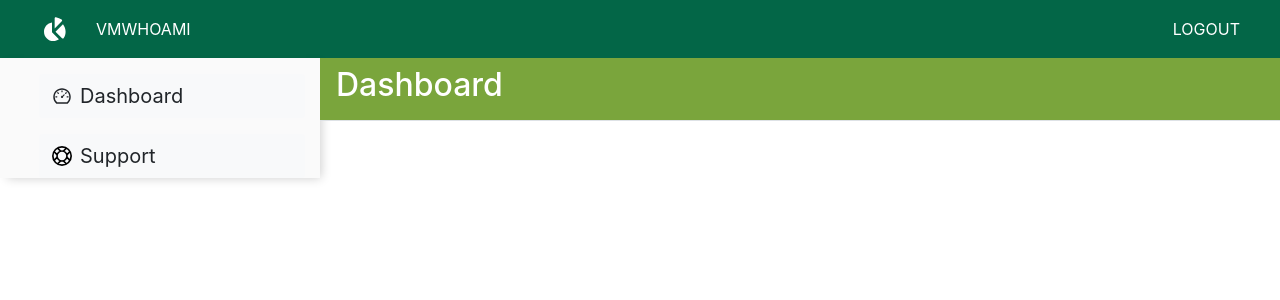
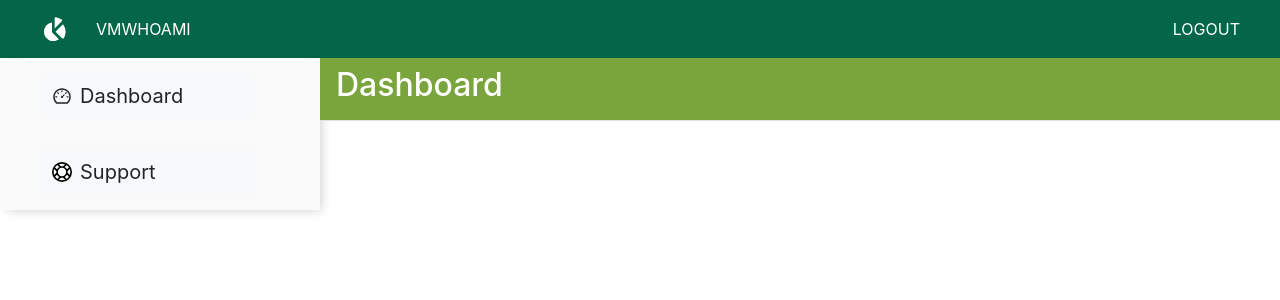
Before and after one commit to vmwhoami/admin_ui_maib, a React (Create React App) app: page / in a window 1280 px wide. Shown: the top 300 px of the page. Built offline with nearby package versions, Linux system fonts and the light colour scheme; no server answers; what miragejs would draw is missing.

Commit message:
Add FindUser Component form styling

```diff
--- a/src/components/App.js
+++ b/src/components/App.js
@@ -1,12 +1,14 @@
 import { BrowserRouter, Route, Switch } from 'react-router-dom';
 
 import Dashboard from '../pages/Dashboard';
+import Support from '../pages/Support';
 
 function App() {
   return (
     <BrowserRouter>
       <Switch>
         <Route path="/" component={Dashboard} exact />
+        <Route path="/support" component={Support} />
       </Switch>
     </BrowserRouter>
   );
--- /dev/null
+++ b/src/components/FindUser/FindUser.js
@@ -0,0 +1,35 @@
+import React from 'react';
+import {
+  Form, Row, Col, Button,
+} from 'react-bootstrap';
+
+const FindUser = () => (
+  <>
+    <h4>Cauta Uilizator</h4>
+    <Form as={Row}>
+      <Col lg={8}>
+        <Row className="mb-3 d-flex align-items-end">
+          <Form.Group as={Col} controlId="formGridCity">
+            <Form.Label className="green">IDNP</Form.Label>
+            <Form.Control className="rounded-0 border-top-0 border-left-0 border-right-0 shadow-none mt-2" type="text" placeholder="nr IDNP" />
+          </Form.Group>
+
+          <Form.Group as={Col} controlId="formGridState">
+            <Form.Label className="green">Nr. Telefon</Form.Label>
+            <Form.Control className="rounded-0 border-top-0 border-left-0 border-right-0 shadow-none mt-2" type="text" placeholder="Nr.Telefon" />
+          </Form.Group>
+
+          <Form.Group as={Col} controlId="formGridZip">
+            <Form.Label className="green">Data acces</Form.Label>
+            <Form.Control className="rounded-0 border-top-0 border-left-0 border-right-0 shadow-none mt-2" type="date" />
+          </Form.Group>
+          <Form.Group as={Col} controlId="formGridZip">
+            <Button className="w-100 rounded-0 title text-uppercase border-0">Cauta</Button>
+          </Form.Group>
+        </Row>
+      </Col>
+    </Form>
+  </>
+);
+
+export default FindUser;
--- a/src/components/leftBar/LeftBar.js
+++ b/src/components/leftBar/LeftBar.js
@@ -1,18 +1,26 @@
 import React from 'react';
+import { Link } from 'react-router-dom';
 import { Col, Button } from 'react-bootstrap';
 import { AiOutlineDashboard } from 'react-icons/ai';
 import { GrSupport } from 'react-icons/gr';
 
 const LeftBar = () => (
   <Col className="left-bar d-flex flex-column ">
-    <Button variant="light" className="d-flex h-2 align-items-center ml-4 my-3 fs-4 cust-button">
+    <Link to="/" className="w-100 my-3">
+      <Button variant="light" className="d-flex h-2 align-items-center w-75 ml-4 fs-4 cust-button">
         <AiOutlineDashboard className="mr-2" />
         Dashboard
       </Button>
-    <Button variant="light" className="d-flex h-2 align-items-center  ml-4 fs-4 cust-button">
+    </Link>
+    <Link to="/support" className="w-100 my-3">
+      <Button
+        variant="light"
+        className="d-flex h-2 align-items-center  ml-4 fs-4 cust-button w-75"
+      >
         <GrSupport className="mr-2 text-white" />
         Support
       </Button>
+    </Link>
   </Col>
 );
 
--- /dev/null
+++ b/src/pages/Support.js
@@ -0,0 +1,13 @@
+import React from 'react';
+import Layout from '../components/layout';
+import Title from '../components/Title';
+import FindUser from '../components/FindUser/FindUser';
+
+const Support = () => (
+  <Layout>
+    <Title title="Support" />
+    <FindUser />
+  </Layout>
+);
+
+export default Support;
--- a/src/styles/index.css
+++ b/src/styles/index.css
@@ -5,7 +5,7 @@
 }
 
 a {
-  text-decoration: none;
+  text-decoration: none !important;
 }
 
 body {
@@ -63,3 +63,7 @@ code {
 .title{
   background-color: #7AA53C;
 }
+
+.green{
+  color:#7AA53C;
+}
```
Lines whose indentation alone changed are shown as unchanged.
